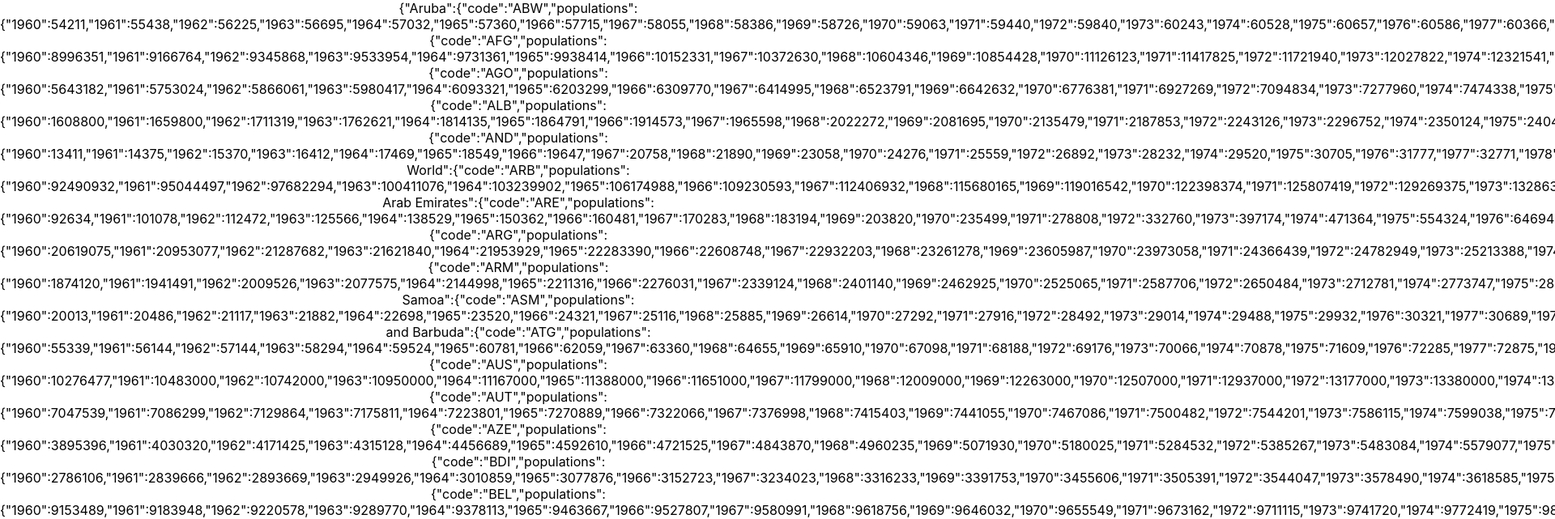
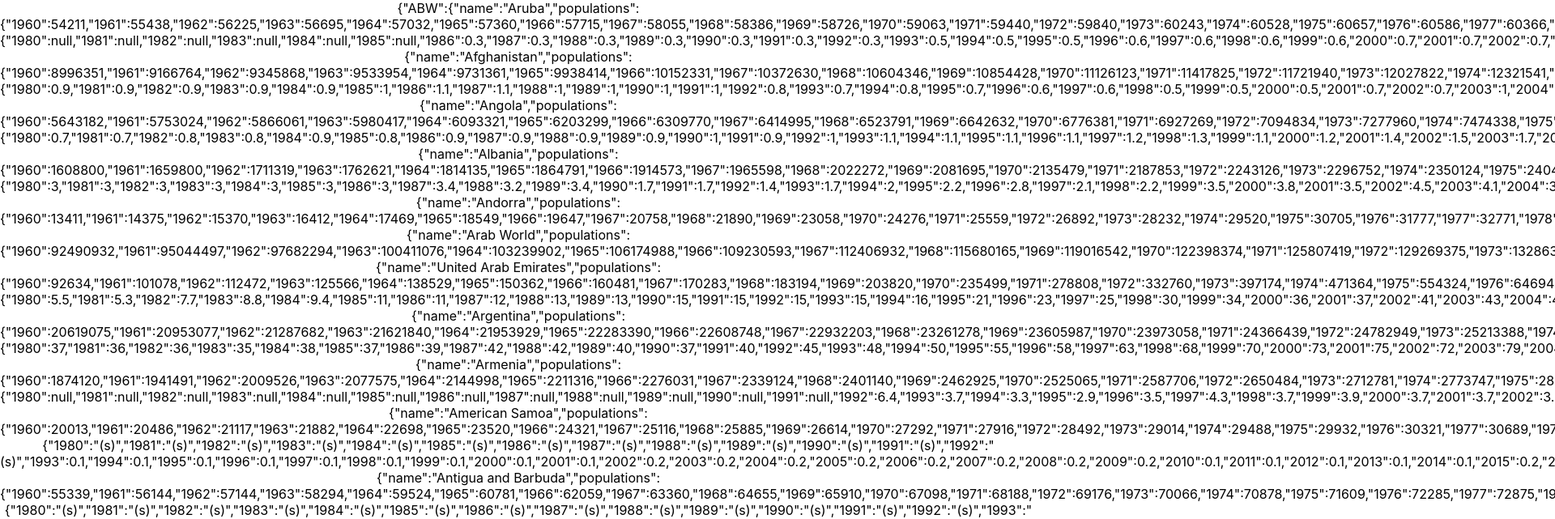
Before and after one commit to nickzylstra/energyViz, a React (Create React App) app: page / in a window 1280 px wide. Shown: the top 641 px of the page at 81% size, 1920 px wide, since content can reach past the window. Built offline with nearby package versions, Linux system fonts and the light colour scheme.

Commit message:
Process energy data

```diff
--- a/src/App.js
+++ b/src/App.js
@@ -1,21 +1,23 @@
 import React from 'react';
 import './App.css';
 import populationData from './data/populations.json'
+import energyData from './data/energy.json'
 
 function processPopulationData(input, output = {}) {
+  console.log(`Countries in population data: ${input.length}`);
   input.forEach((country) => {
     const name = country.Country;
-    output[name] = {
-      code: country.Country_Code,
+    const code = country.Country_Code;
+    output[code] = {
+      name,
       populations: {},
     };
 
     Object.keys(country).forEach((key) => {
       const yearMatch = key.match(/year_(.*)/i);
-      debugger;
       if (yearMatch) {
         const year = yearMatch[1];
-        output[name].populations[year] = country[key];
+        output[code].populations[year] = country[key];
       }
     })
   })
@@ -23,8 +25,27 @@
   return output;
 }
 
+function processEnergyData(input, output = {}) {
+  console.log(`Countries in energy data: ${input.length}`);
+
+  input.forEach((country) => {
+    const code = country.iso;
+    if (!output[code]) output[code] = {};
+    output[code].energyConsumptions = {};
+
+    country.data.forEach((yearData) => {
+      const { date, value } = yearData;
+      const year = (new Date(date)).getFullYear();
+      output[code].energyConsumptions[year] = value === '--' ? null : value;
+    });
+  });
+
+  return output;
+}
+
 function App() {
   const data = processPopulationData(populationData);
+  processEnergyData(energyData, data);
 
   return (
     <div className="App">
```
